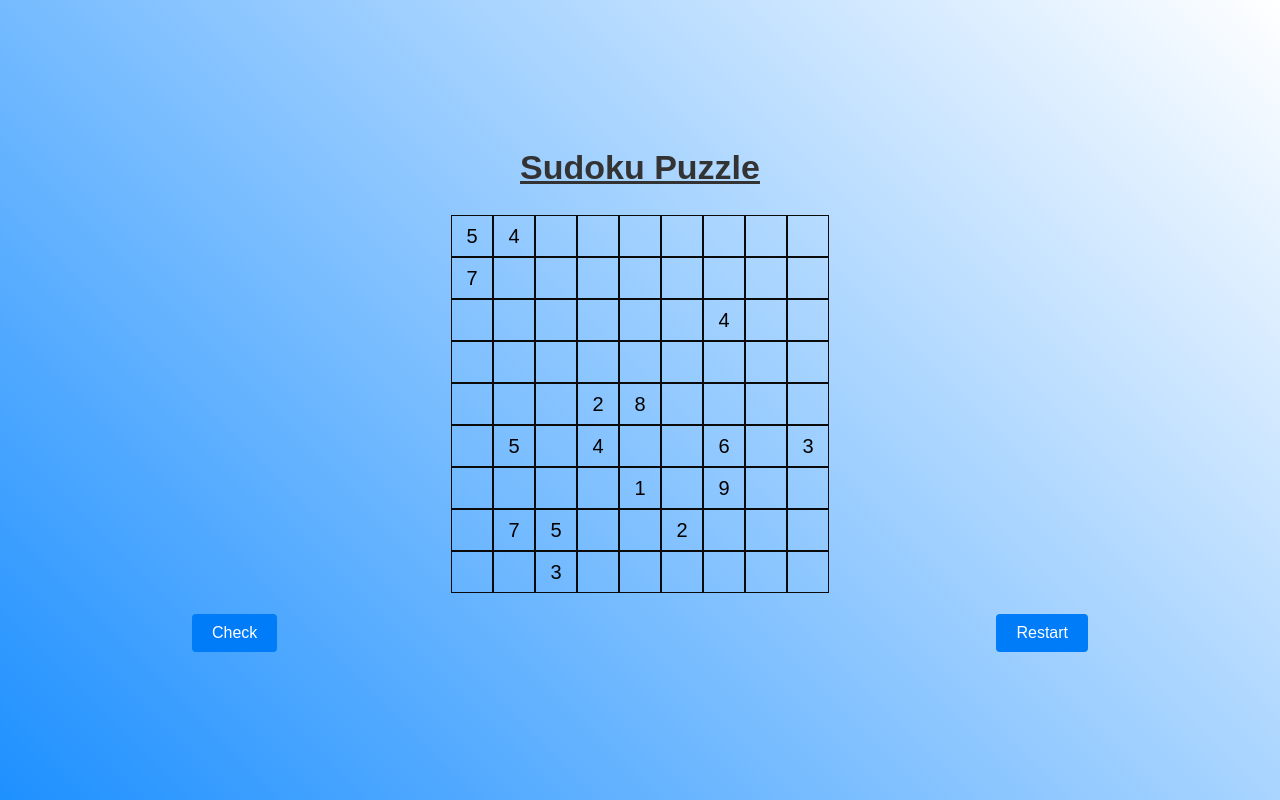
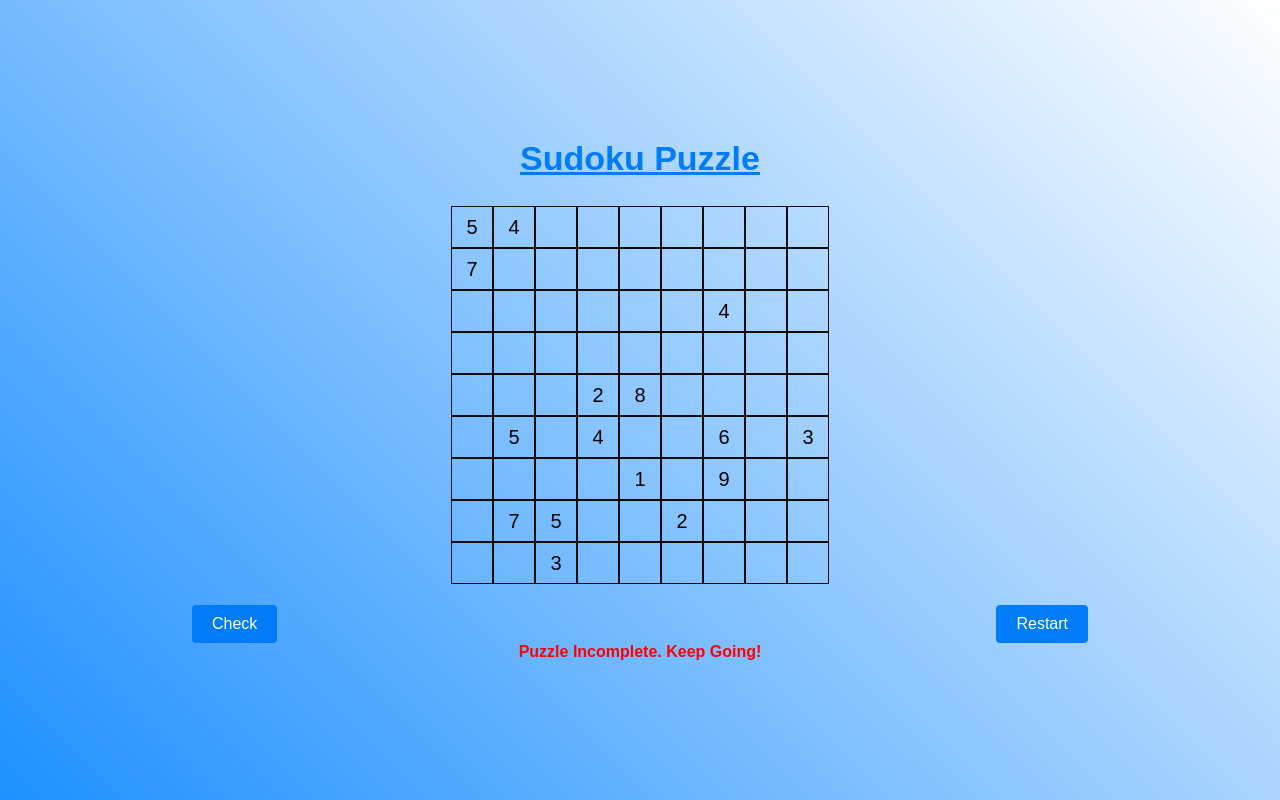
Before and after one commit to ARoscoe93/sudoku-puzzle, a plain HTML site: page index.html in a window 1280 px wide. Both pictures are taken after a click on the button "Check". Drawn offline with Linux system fonts and the light colour scheme.

Commit message:
v2.5
complete sudoku

```diff
--- a/index.html
+++ b/index.html
@@ -15,6 +15,7 @@
       <button id="check-button">Check</button>
       <button id="restart-button">Restart</button>
   </div>
+  <div id="completion-message"></div> <!-- This is where the completion message will be displayed -->
   <script src="script.js"></script>
 </body>
 </html>
--- a/script.js
+++ b/script.js
@@ -134,7 +134,8 @@ function displayCompletionMessage() {
         completionMessage.style.color = 'green';
     } else {
         completionMessage.textContent = 'Puzzle Incomplete. Keep Going!';
-        completionMessage.style.color = 'black';
+        completionMessage.style.color = 'red';
+        completionMessage.style.fontWeight = 'bold';
     }
 }
 
--- a/style.css
+++ b/style.css
@@ -11,7 +11,7 @@ body {
 }
 
 h2 {
-  color: #333;
+  color: #007cf9;
   font-size: 34px;
   text-decoration: underline;
   font-weight: bold;
```
